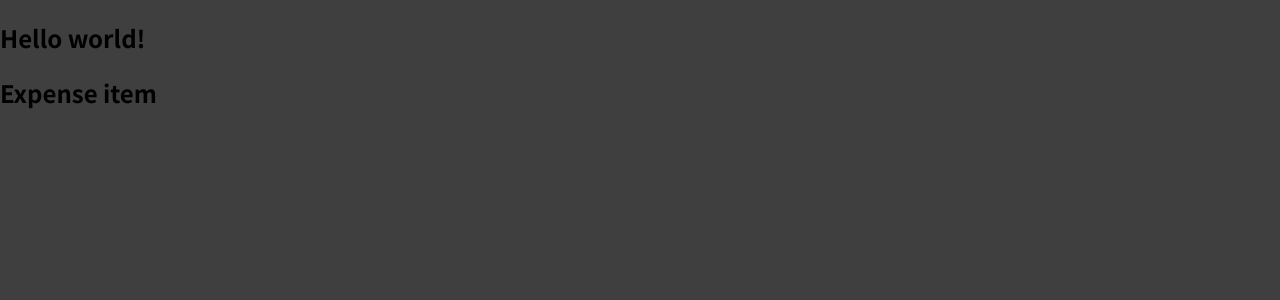
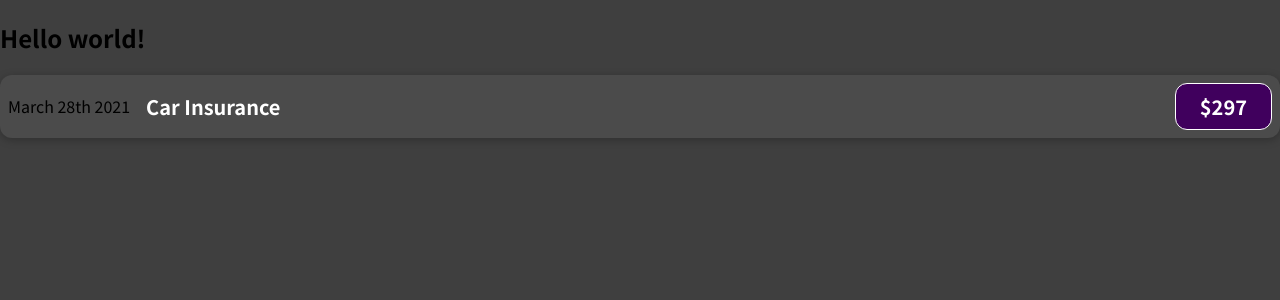
Before and after one commit to aibolit666/react-comlete-guide, a JavaScript app: page / in a window 1280 px wide. Shown: the top 300 px of the page. Built offline with nearby package versions, Linux system fonts and the light colour scheme.

Commit message:
feat: add styles and content to first component

```diff
--- /dev/null
+++ b/src/components/ExpenceItem.css
@@ -0,0 +1,56 @@
+.expense-item {
+  display: flex;
+  justify-content: space-between;
+  align-items: center;
+  box-shadow: 0 2px 8px rgba(0, 0, 0, 0.25);
+  padding: 0.5rem;
+  margin: 1rem 0;
+  border-radius: 12px;
+  background-color: #4b4b4b;
+}
+
+.expense-item__description {
+  display: flex;
+  flex-direction: column;
+  gap: 1rem;
+  align-items: flex-end;
+  flex-flow: column-reverse;
+  justify-content: flex-start;
+  flex: 1;
+}
+
+.expense-item h2 {
+  color: #3a3a3a;
+  font-size: 1rem;
+  flex: 1;
+  margin: 0 1rem;
+  color: white;
+}
+
+.expense-item__price {
+  font-size: 1rem;
+  font-weight: bold;
+  color: white;
+  background-color: #40005d;
+  border: 1px solid white;
+  padding: 0.5rem;
+  border-radius: 12px;
+}
+
+@media (min-width: 580px) {
+  .expense-item__description {
+    flex-direction: row;
+    align-items: center;
+    justify-content: flex-start;
+    flex: 1;
+  }
+
+  .expense-item__description h2 {
+    font-size: 1.25rem;
+  }
+
+  .expense-item__price {
+    font-size: 1.25rem;
+    padding: 0.5rem 1.5rem;
+  }
+}
--- a/src/components/ExpenseItem.js
+++ b/src/components/ExpenseItem.js
@@ -1,5 +1,15 @@
+import "./ExpenceItem.css";
+
 function ExpenseItem() {
-  return <h2>Expense item</h2>;
+  return (
+    <div className="expense-item">
+      <div>March 28th 2021</div>
+      <div className="expense-item__description">
+        <h2>Car Insurance</h2>
+        <div className="expense-item__price">$297</div>
+      </div>
+    </div>
+  );
 }
 
 export default ExpenseItem;
```
Also changed, not shown: 1 other file (tests, documents, lock files or other folders).
